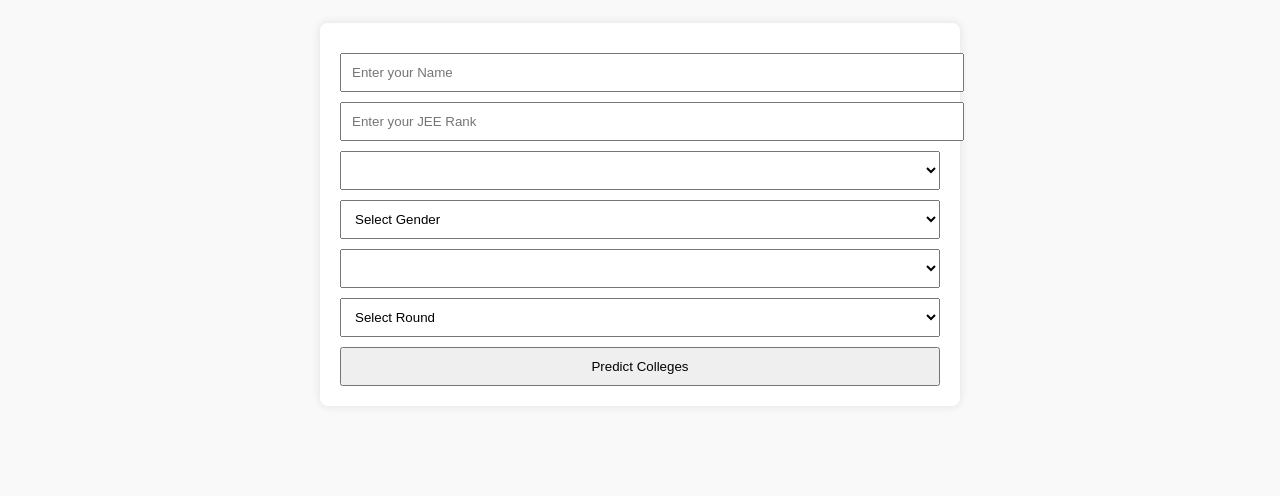
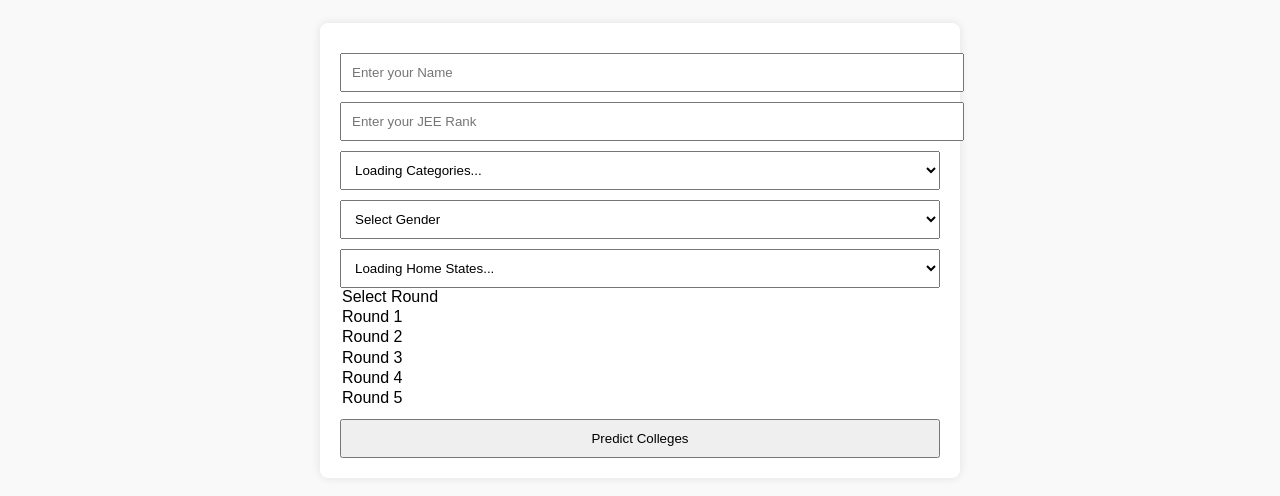
Before and after one commit to Anantamemories/Josaa-Predictor-2025, a plain HTML site: page index.html in a window 1280 px wide. Shown: the part 88-584 px from the top of the page. Drawn offline with nearby package versions, Linux system fonts and the light colour scheme.

Commit message:
Update index.html

```diff
--- a/index.html
+++ b/index.html
@@ -89,14 +89,20 @@
   <form id="predictor-form">
     <input type="text" id="username" placeholder="Enter your Name" required />
     <input type="number" id="rank" placeholder="Enter your JEE Rank" required />
-    <select id="category"></select>
-    <select id="gender">
-      <option value="">Select Gender</option>
-      <option value="Gender-Neutral">Gender-Neutral</option>
-      <option value="Female-Only (including Supernumerary)">Female Only</option>
-    </select>
-    <select id="homeState"></select>
-    <select id="round">
+    <select id="category">
+  <option value="">Loading Categories...</option>
+</select>
+
+<select id="gender">
+  <option value="">Select Gender</option>
+  <option value="Gender-Neutral">Gender-Neutral</option>
+  <option value="Female-Only (including Supernumerary)">Female Only</option>
+</select>
+
+<select id="homeState">
+  <option value="">Loading Home States...</option>
+</select>
+
       <option value="">Select Round</option>
       <option value="1">Round 1</option>
       <option value="2">Round 2</option>
```
